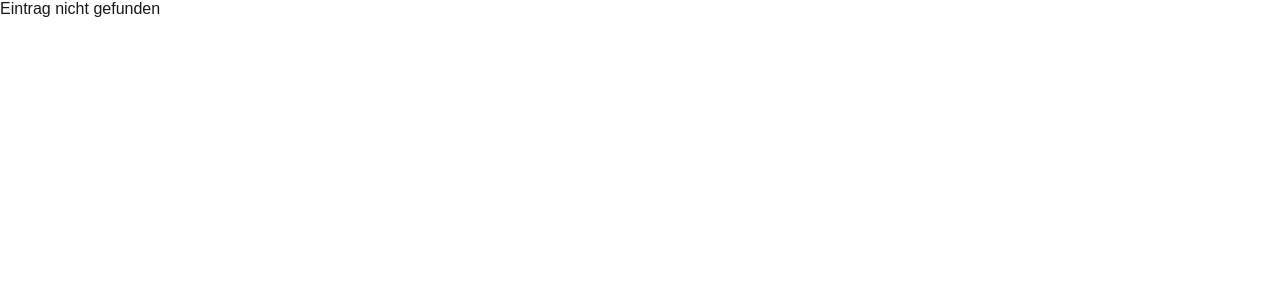
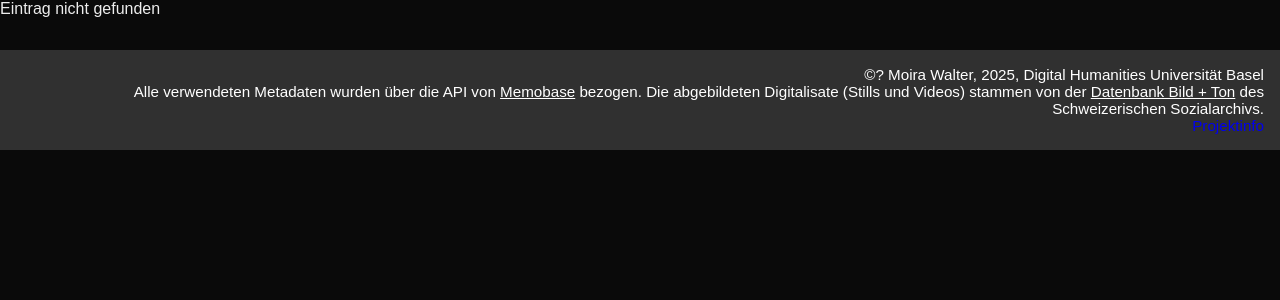
Before and after one commit to klotho17/stadt-in-bewegung, a Next.js app: page /objekt/1 in a window 1280 px wide. Shown: the top 300 px of the page. Built offline with nearby package versions, Linux system fonts and the light colour scheme.

Commit message:
footer, sidenav, slider, etc.

```diff
--- /dev/null
+++ b/app/components/Footer.js
@@ -0,0 +1,9 @@
+export default function Footer() {
+  return (
+    <footer>
+      <p>©? Moira Walter, 2025, Digital Humanities Universität Basel</p>
+      <p>Alle verwendeten Metadaten wurden über die API von <a href="https://memobase.ch/de/recordSet/soz-016">Memobase</a> bezogen. Die abgebildeten Digitalisate (Stills und Videos) stammen von der <a href="https://www.bild-video-ton.ch/bestand/signatur/F_Videos">Datenbank Bild + Ton</a> des Schweizerischen Sozialarchivs.</p>
+      <a href="/projekt">Projektinfo</a>
+    </footer>
+  );
+}
--- /dev/null
+++ b/app/components/SideNav.js
@@ -0,0 +1,33 @@
+'use client';
+import Link from 'next/link';
+import { useRouter } from 'next/navigation';
+
+export default function SideNav({ topic, from, to }) {
+  const router = useRouter();
+
+  return (
+    <nav className="side-nav">
+      <ul>
+        <li>
+          <Link href="/">Startseite</Link>
+        </li>
+        {(from && to) && (
+          <li>
+            <span>Zeitraum: {from} – {to}</span>
+          </li>
+        )}
+        {topic && (
+          <li>
+            <button
+              className="abstract-button"
+              onClick={() => router.back()}
+              style={{ background: 'none', border: 'none', color: '#fff', cursor: 'pointer', padding: 0 }}
+            >
+              ← zurück: {" "}{topic}
+            </button>
+          </li>
+        )}
+      </ul>
+    </nav>
+  );
+}
--- a/app/globals.css
+++ b/app/globals.css
@@ -1,13 +1,6 @@
 :root {
-  --background: #ffffff;
-  --foreground: #171717;
-}
-
-@media (prefers-color-scheme: dark) {
-  :root {
-    --background: #0a0a0a;
-    --foreground: #ededed;
-  }
+  --background: #0a0a0a;
+  --foreground: #ededed;
 }
 
 html,
@@ -30,50 +23,103 @@ body {
   margin: 0;
 }
 
+/* Links and underline decorations */
 a {
-  color: inherit;
+  text-decoration: none;
+
+}
+a > p {
   text-decoration: underline;
+  color: white;
+}
+p > a {
+  text-decoration: underline;
+  color: white;
 }
 
-@media (prefers-color-scheme: dark) {
-  html {
-    color-scheme: dark;
-  }
+/*remove bullet point for list*/
+li {
+  list-style: none;
 }
 
-/* Main Page start-page */
+/* ----- Main Page start-page */
 
-/* Filtered Topics Page topic-page */
+/* ----- Filtered Topics Page topic-page ----- */
 .topic-page {
   padding: 2rem;
 }
 
-/* Single Object Page object-page */
+/* Video + Text Flex Box */
+
+.item-flex {
+  display: flex;
+  flex-direction: column;
+  gap: 1rem;
+}
+
+@media (min-width: 800px) {
+  .item-flex {
+    flex-direction: row;
+    align-items: flex-start;
+  }
+  .item-info {
+    flex: 1 1 0;
+    max-width: 600px;
+  }
+  .media-container {
+    flex: 0 0 auto;
+    margin-left: 2rem;
+  }
+}
+
+/* ----- Single Object Page object-page ----- */
 .object-page {
   padding: 2rem;
 }
 
-/* Titles and paragraphs */
+.abstract-button {
+  background: none;
+  border: none;
+  color: #337ab7;
+  cursor: pointer;
+  padding: 0;
+  text-decoration: underline;
+}
+
+/* ----- Footer ----- */
+footer {
+  margin-top: 2rem;
+  padding: 1rem;
+  text-align: right;
+  background-color:rgb(48, 48, 48);
+  color:rgb(255, 255, 255);
+  font-size: 0.95rem;
+}
+
+/* /// Titles and paragraphs /// */
 
 h1 {
   font-size: 2rem;
   font-weight: 700;
   margin-bottom: 1rem;
-  color:aquamarine;
+  color:rgb(147, 147, 147);
 }
 h2 {
   font-size: 1.5rem;
   font-weight: 600;
   margin-bottom: 0.75rem;
-  color: green;
+  color: rgb(180, 180, 180);
 }
 
 /* Year Range Slider */
 
 .year-range-slider {
-  width: 100%;
-  padding: 0rem 3rem;
-  margin: 2rem 0rem;
+  width: 96%;
+  padding: 0rem 1.5rem;
+  margin: 2rem 2%;
+  background-color: grey;
+  position: center;
+  border-radius: 0.25rem;
 }
 
 .year-labels {
@@ -86,26 +132,26 @@ h2 {
   position: absolute;
   transform: translateX(-50%);
   font-size: 0.9rem;
-  color: pink;
-  background-color:rgb(144, 144, 144);
+  color: black;
+  background-color: none;
 }
 
 .slider-track {
   height: 1 rem;
-  background: #816c6c;
+  padding: 0.2rem 0;
   border-radius: 0.25rem;
 }
 
 .slider-thumb {
-  height: 1rem;
-  width: 1rem;
+  height: 0rem;
+  width: 0rem;
   border-radius: 50%;
-  background: #3b82f6;
+  background:rgba(59, 131, 246, 0.43);
   display: flex;
   justify-content: center;
   box-shadow: 0 2px 4px rgba(0,0,0,0.2);
   outline: none;
-  color: yellowgreen;
+  color: red;
 }
 
 .slider-thumb.dragged {
@@ -114,15 +160,21 @@ h2 {
 
 .thumb-value {
   position: absolute;
-  top: -1rem;
+  top: -2.5rem;
   font-size: 0.9rem;
   background: white;
   /* padding: 0.25rem 0.5rem; */
-  border: 0.1rem;
+  border: 0.5rem;
+  border-color: red;
   padding: 0.2rem;
-  border-color: #ffffff;
   border-radius: 0.25rem;
-  box-shadow: 0 1px 3px rgba(0,0,0,0.1);
+}
+
+/* come back to maybe*/
+.thumb-value-from {
+}
+
+.thumb-value-to {
 }
 
 .current-range {
@@ -132,10 +184,52 @@ h2 {
   font-size: 0.875rem;
 }
 
+.slider-thumb-line {
+  position: absolute;
+  left: 0;
+  width: 100%;
+  height: 2px;
+  background: #ffffff;
+  z-index: 1;
+  transform: translateY(-50%);
+}
+
 @media (max-width: 700px) {
   .year-label {
-    display: none;
+    font-size: 0.4rem;
+    text-align: center;
+    padding: 0.3rem 0;;
   }
+}
+
+/* ----- Side Navigation ----- */
+.side-nav {
+  position: fixed;
+  top: 5rem;
+  right: 0;
+  width: 220px;
+  background: rgba(30,30,30,0.97);
+  color: #fff;
+  padding: 1.5rem 1rem;
+  border-radius: 1rem 0 0 1rem;
+  z-index: 1000;
+  box-shadow: -2px 2px 8px rgba(0,0,0,0.15);
+}
+.side-nav ul {
+  list-style: none;
+  padding: 0;
+  margin: 0;
+}
+.side-nav li {
+  margin-bottom: 1rem;
+}
+.side-nav a {
+  color: #fff;
+  text-decoration: none;
+  font-weight: 500;
+}
+.side-nav a:hover {
+  text-decoration: underline;
 }
 
 /* treemap */
--- a/app/layout.js
+++ b/app/layout.js
@@ -1,5 +1,6 @@
 import { Geist, Geist_Mono } from "next/font/google";
 import "./globals.css";
+import Footer from "./components/Footer";
 
 const geistSans = Geist({
   variable: "--font-geist-sans",
@@ -20,7 +21,10 @@ export default function RootLayout({ children }) {
   return (
     <html lang="en">
       <body className={`${geistSans.variable} ${geistMono.variable}`}>
-        {children}
+        <main>
+          {children}
+          </main>
+        <Footer />
       </body>
     </html>
   );
--- a/app/page.module.css
+++ b/app/page.module.css
@@ -160,9 +160,3 @@ a.secondary {
     justify-content: center;
   }
 }
-
-@media (prefers-color-scheme: dark) {
-  .logo {
-    filter: invert();
-  }
-}
```
Also changed, not shown: app/components/YearRangeSlider.js (+5 -2 lines), app/objekt/[id]/page.js (+64 -88 lines), app/page.js (+0 -9 lines), app/projekt/page.js (added, +15 -0 lines), app/themen/[topic]/page.js (+27 -14 lines).
